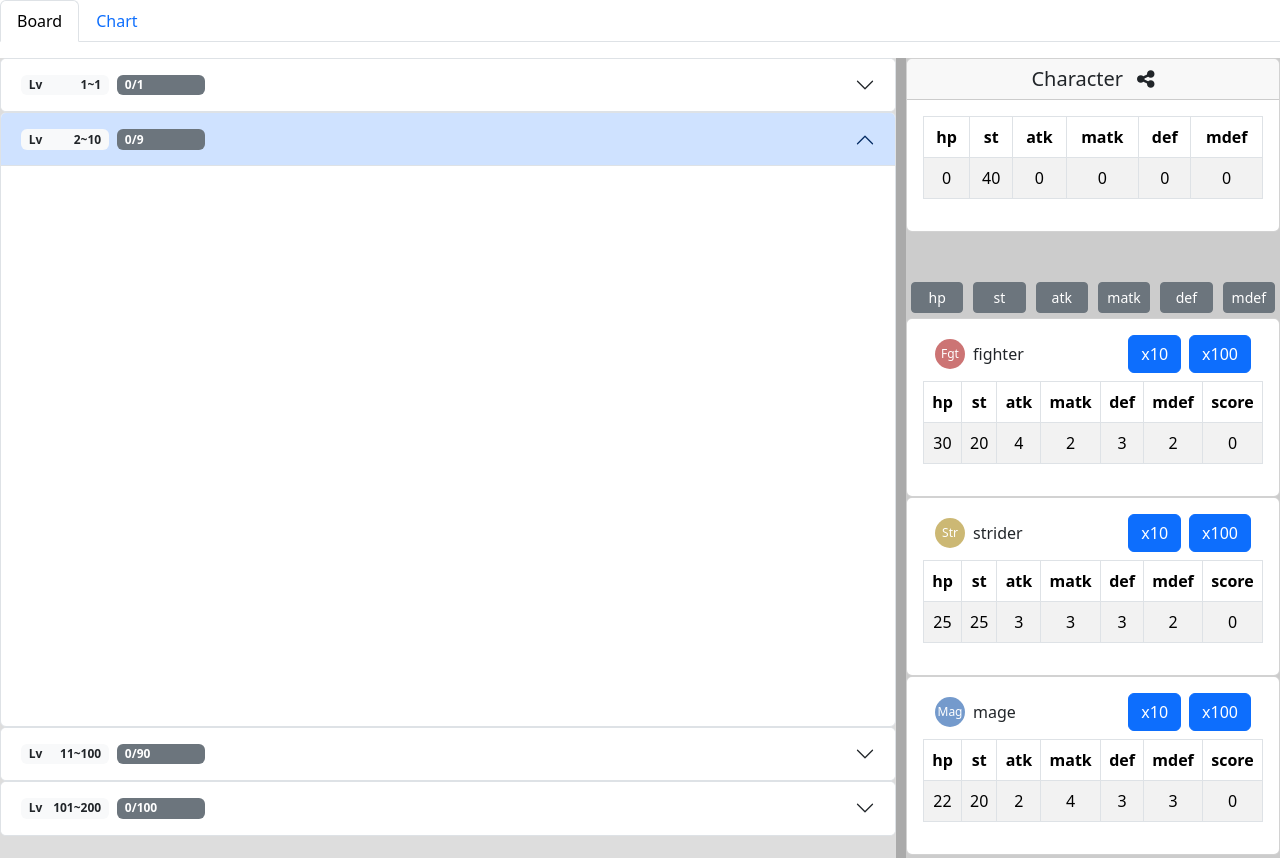
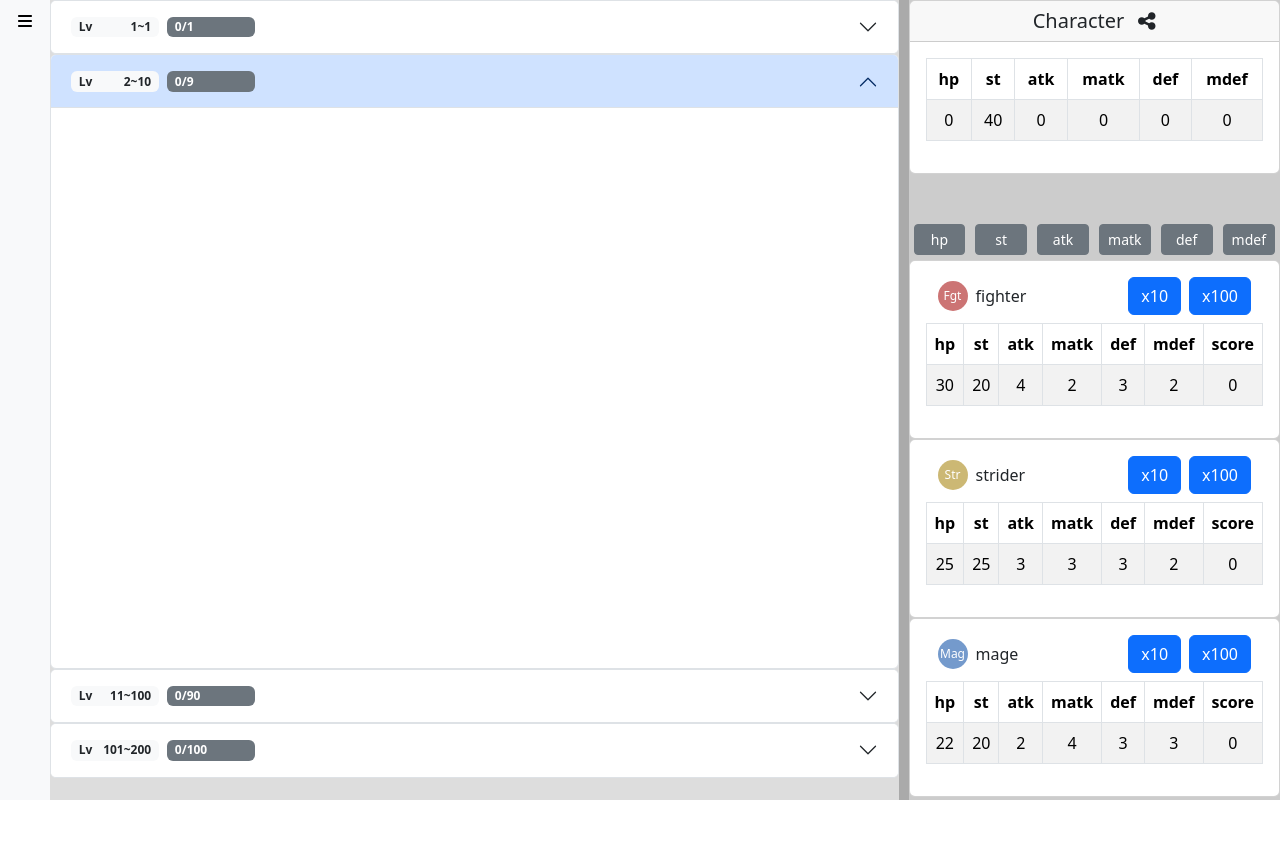
Before and after one commit to geny7i/ddda-planner, a React (Vite) app: page / in a window 1280 px wide. After the commit the page ends 800 px from the top, so only its background shows below. Built offline with nearby package versions, Linux system fonts and the light colour scheme.

Commit message:
add sidebar

```diff
--- /dev/null
+++ b/src/components/ContainerWithSidebar.tsx
@@ -0,0 +1,96 @@
+import { useEffect, useRef, useState } from 'react';
+import { Nav, Navbar } from 'react-bootstrap';
+import { faBars, faXmark } from '@fortawesome/free-solid-svg-icons';
+import { FontAwesomeIcon } from '@fortawesome/react-fontawesome';
+import { Link, useLocation } from 'react-router-dom';
+
+const styles: React.CSSProperties = {
+  height: '100vh',
+  position: 'fixed',
+  top: 0,
+  left: 0,
+  overflow: 'hidden',
+  transition: 'width 0.5s ease',
+  zIndex: 500,
+};
+
+type Props = {
+  children: React.ReactNode;
+};
+
+function ActiveNavLink(props: { label: string; to: string }) {
+  const { label, to } = props;
+  const location = useLocation();
+
+  function checkActive(path: string) {
+    return location.pathname === path;
+  }
+
+  return (
+    <Nav.Link as={Link} to={to} active={checkActive(to)}>
+      {label}
+    </Nav.Link>
+  );
+}
+
+export default function ContainerWithSidebar(props: Props) {
+  const { children } = props;
+  const [opened, setOpened] = useState(false);
+  const sidebarRef = useRef<HTMLDivElement>(null);
+
+  useEffect(() => {
+    function handleClickOutside(event: MouseEvent) {
+      if (
+        sidebarRef.current &&
+        !sidebarRef.current.contains(event.target as Node)
+      ) {
+        setOpened(false);
+      }
+    }
+
+    document.addEventListener('mousedown', handleClickOutside);
+    return () => {
+      document.removeEventListener('mousedown', handleClickOutside);
+    };
+  }, [sidebarRef]);
+
+  return (
+    <>
+      <div style={{ marginLeft: '50px' }}>{children}</div>
+      <Navbar
+        ref={sidebarRef}
+        bg="light"
+        expand="lg"
+        className="flex-column"
+        style={{ ...styles, width: opened ? '250px' : '50px' }}
+      >
+        {!opened && (
+          <button
+            type="button"
+            aria-label="Open Sidebar"
+            onClick={() => setOpened(true)}
+            style={{ background: 'none', border: 'none' }}
+          >
+            <FontAwesomeIcon icon={faBars} />
+          </button>
+        )}
+        {opened && (
+          <button
+            type="button"
+            aria-label="Close Sidebar"
+            onClick={() => setOpened(false)}
+            style={{ background: 'none', border: 'none' }}
+          >
+            <FontAwesomeIcon icon={faXmark} />
+          </button>
+        )}
+        {opened && (
+          <Nav className="flex-column">
+            <ActiveNavLink label="Board" to="/" />
+            <ActiveNavLink label="Chart" to="/chart" />
+          </Nav>
+        )}
+      </Navbar>
+    </>
+  );
+}
--- a/src/components/Navbar.tsx
+++ /dev/null
@@ -1,24 +0,0 @@
-import { useCallback } from 'react';
-import Tab from 'react-bootstrap/Tab';
-import Tabs from 'react-bootstrap/Tabs';
-import { useNavigate, useLocation } from 'react-router-dom';
-
-function Navbar() {
-  const navigate = useNavigate();
-  const location = useLocation();
-  const activeKey = location.pathname || '/';
-
-  const handleSelect = useCallback(
-    (key: string | null) => key && navigate(key),
-    [navigate],
-  );
-
-  return (
-    <Tabs activeKey={activeKey} className="mb-3" onSelect={handleSelect}>
-      <Tab eventKey="/" title="Board" />
-      <Tab eventKey="/chart" title="Chart" />
-    </Tabs>
-  );
-}
-
-export default Navbar;
--- a/src/features/leveling-chart/components/LevelingChart.tsx
+++ b/src/features/leveling-chart/components/LevelingChart.tsx
@@ -1,5 +1,4 @@
 import SplitPane from 'components/SplitPane';
-import Navbar from 'components/Navbar';
 import StatusPreview from 'features/status-preview/components/StatusPreview';
 import VocationSelector from 'features/vocation-selector/components/VocationSelector';
 import { LevelRangeId } from 'models/levelRange';
@@ -25,12 +24,7 @@ function leftPane() {
 }
 
 function LevelingChart() {
-  return (
-    <>
-      <Navbar />
-      <SplitPane left={leftPane} right={rightPane} />
-    </>
-  );
+  return <SplitPane left={leftPane} right={rightPane} />;
 }
 
 export default LevelingChart;
--- a/src/features/strategy-board/components/StrategyBoard.tsx
+++ b/src/features/strategy-board/components/StrategyBoard.tsx
@@ -3,7 +3,7 @@ import VocationSelector from 'features/vocation-selector/components/VocationSele
 import StatusPreview from 'features/status-preview/components/StatusPreview';
 import { useSelector } from 'react-redux';
 import { strategyBoardSelectors } from 'features/strategy-board/strategyBoardSlice';
-import Navbar from 'components/Navbar';
+import ContainerWithSidebar from 'components/ContainerWithSidebar';
 import VocationDeck from './VocationDeck';
 
 function rightPane() {
@@ -25,10 +25,9 @@ function rightPane() {
 
 function StrategyBoard() {
   return (
-    <>
-      <Navbar />
+    <ContainerWithSidebar>
       <SplitPane left={VocationDeck} right={rightPane} />
-    </>
+    </ContainerWithSidebar>
   );
 }
 
--- a/src/features/vocation-path/vocationPathSlice.ts
+++ b/src/features/vocation-path/vocationPathSlice.ts
@@ -146,9 +146,9 @@ export const slice = createSlice({
   },
 });
 
-function selectPathStepsInfoByLevelRangeId(
-  levelRangeId: LevelRangeId,
-): (state: RootState) => {
+function selectPathStepsInfoByLevelRangeId(levelRangeId: LevelRangeId): (
+  state: RootState,
+) => {
   steps: VocationId[];
   limit: number;
   isFull: boolean;
```
